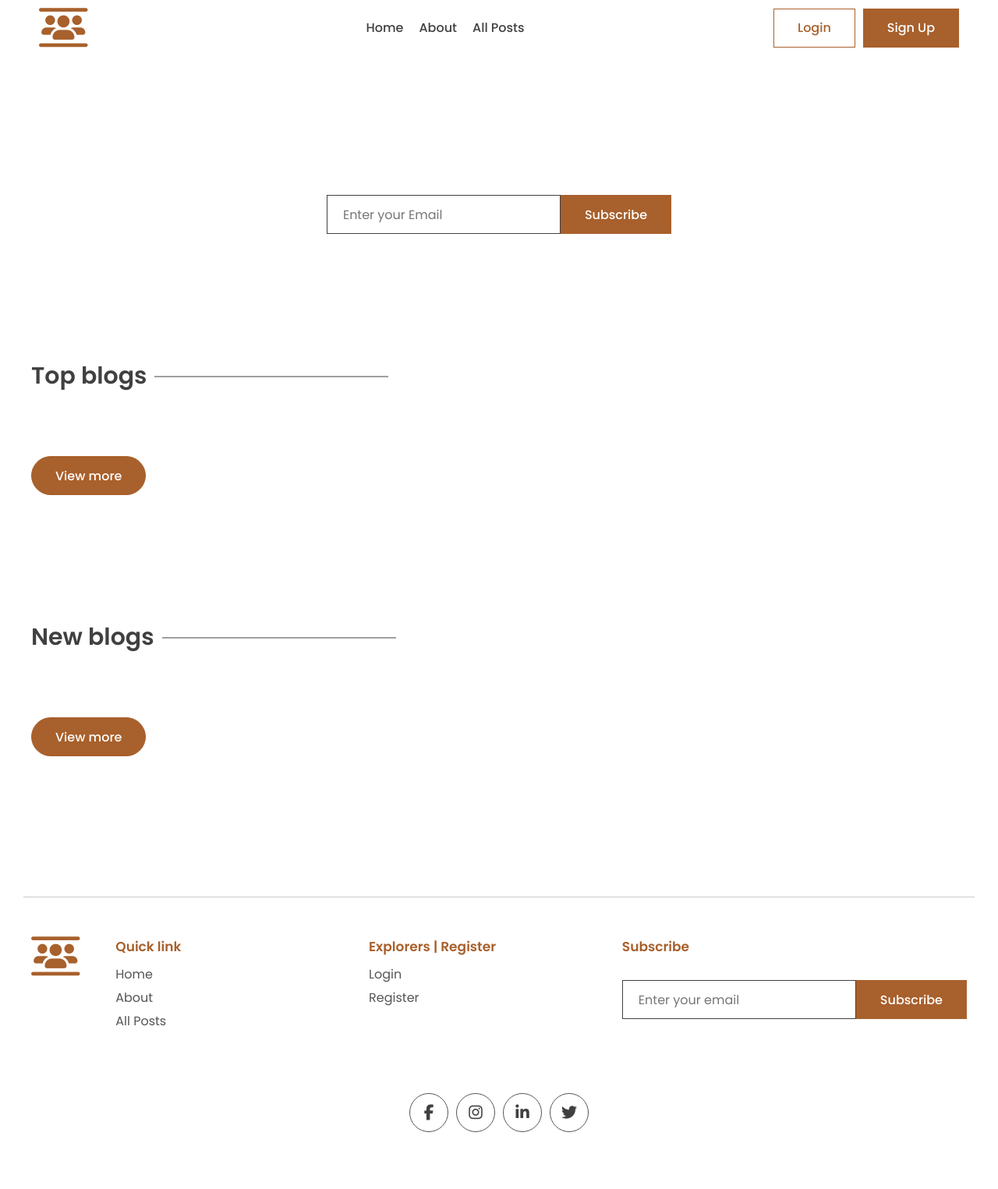
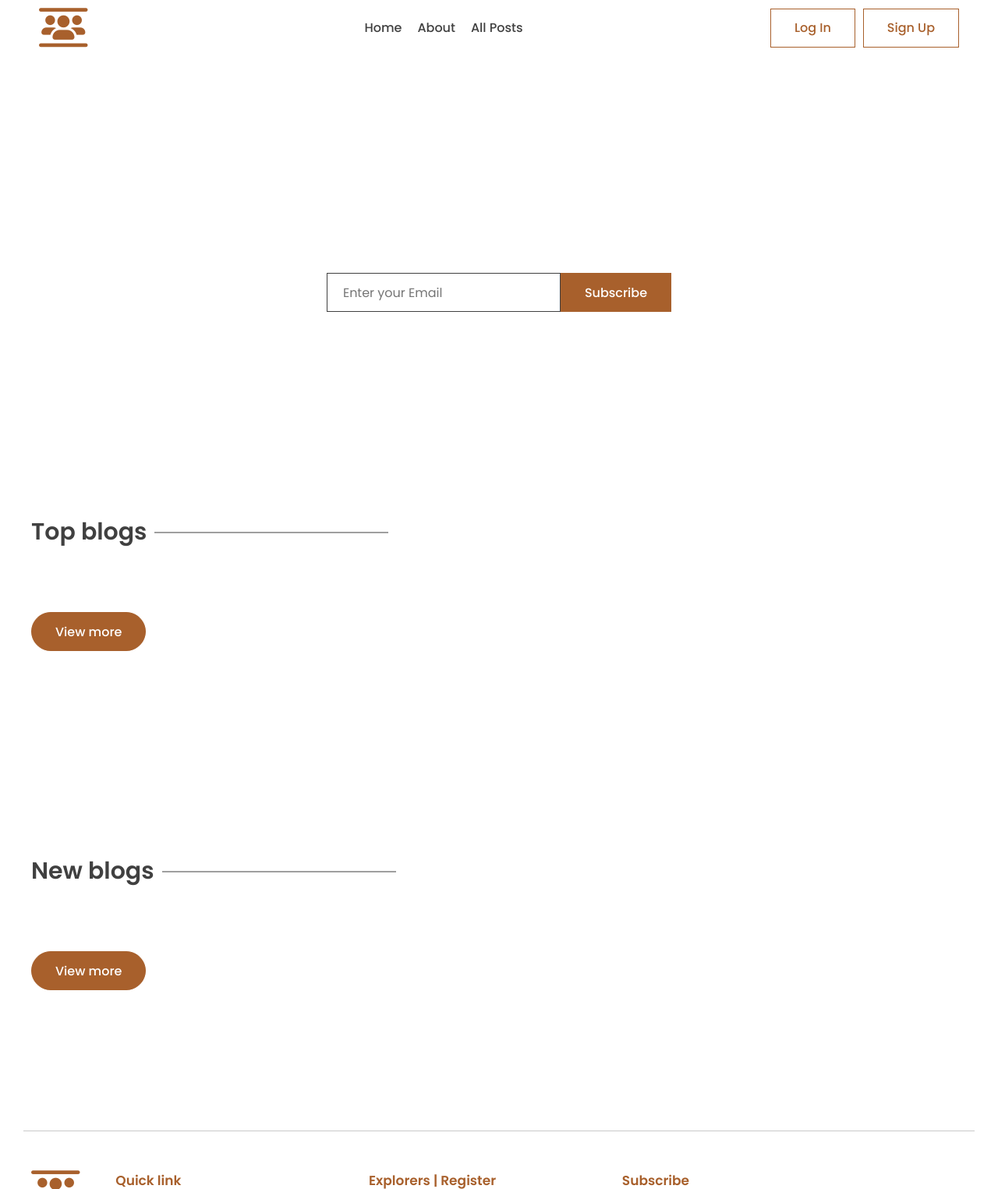
Before and after one commit to Al3xandruF/explorers_project-4_fullstack, a Django app: page / in a window 1280 px wide. Shown: the top 1525 px of the page at 78% size. Before the commit the page ends 1452 px from the top, so only its background shows below. Run offline with Django 4.2, Linux system fonts and the light colour scheme; data that the repository does not hold is empty; some libraries are stand-ins or nearby versions.

Commit message:
Update html files

```diff
--- a/blogapp/templates/app/all_bookmarked_posts.html
+++ b/blogapp/templates/app/all_bookmarked_posts.html
@@ -3,7 +3,6 @@
 {% endblock title %}
 
 {% block content %}
-      <main>
   <div class="container">
     <div class="page-top">
       <div class="top flex">
@@ -28,5 +27,4 @@
       </div>
     </div>
   </section>
-      </main>
 {% endblock %}
--- a/blogapp/templates/app/all_liked_posts.html
+++ b/blogapp/templates/app/all_liked_posts.html
@@ -1,7 +1,7 @@
 {% extends 'base.html' %}
 {% block title %}explorers | All Liked Posts{{profile.user.first_name}}{% endblock title %}
+
 {% block content %}
-<main>
   <div class="container">
     <div class="page-top">
       <div class="top flex">
@@ -15,7 +15,6 @@
       </div>
     </div>
   </div>
-</main>
 <section class="sp">
   <div class="container">
     <div class="blog-tags">
--- a/blogapp/templates/app/all_posts.html
+++ b/blogapp/templates/app/all_posts.html
@@ -2,7 +2,6 @@
 {% block title %}explorers | All Posts{{profile.user.first_name}}{% endblock title %}
 
 {% block content %}
-<main>
   <div class="container">
     <div class="page-top">
       <div class="top flex">
@@ -16,7 +15,6 @@
       </div>
     </div>
   </div>
-</main>
 <section class="sp">
   <div class="container">
     <div class="blog-tags">
--- a/blogapp/templates/app/index.html
+++ b/blogapp/templates/app/index.html
@@ -2,7 +2,6 @@
 {% block title %}explorers | welcome{% endblock title%}
 
 {% block content %}
-<body>
   <main class="sp">
     <div class="container">
       <div>
@@ -135,5 +134,4 @@
       </div>
     </div>
   </section>
-</body>
 {% endblock content %}
--- a/blogapp/templates/app/post.html
+++ b/blogapp/templates/app/post.html
@@ -3,7 +3,6 @@
 {% load static %}
 
 {% block content %}
-<body>
   <div class="container">
     <div class="layout">
       <!-- left layout -->
@@ -240,6 +239,4 @@
       <!-- left layout end -->
     </div>
   </div>
-</body>
-
 {% endblock content %}
--- a/explorers/settings.py
+++ b/explorers/settings.py
@@ -42,7 +42,7 @@ SECRET_KEY = os.environ.get('SECRET_KEY')
 DEBUG = False
 
 ALLOWED_HOSTS = ['explorers-4th-project-fs-17cd58235910.herokuapp.com', 'localhost']  # noqa
-# ALLOWED_HOSTS = ['8000-al3xandruf-explorerspro-puc895b1k7q.ws-eu107.gitpod.io']
+ALLOWED_HOSTS = ['8000-al3xandruf-explorerspro-puc895b1k7q.ws-eu107.gitpod.io']
 
 CSRF_TRUSTED_ORIGINS = ['https://8000-al3xandruf-explorerspro-puc895b1k7q.ws-eu107.gitpod.io']  # noqa
 
--- a/static/css/style.css
+++ b/static/css/style.css
@@ -37,6 +37,7 @@ img {
   max-width: 1220px;
   margin: auto;
   padding: 0 10px;
+  padding-top: 100px;
 }
 
 .container-fluid {
--- a/templates/base.html
+++ b/templates/base.html
@@ -37,16 +37,10 @@
       </div>
       <div class="action-btn">
         {% if user.is_authenticated %}
-        <a href="{% url 'logout' %}"
-          ><button class="btn btn-secondary">Logout</button>
-        </a>
+        <a href="{% url 'logout' %}" class="btn btn-secondary">Log Out</a>
         {% else %}
-        <a href="{% url 'login' %}"
-          ><button class="btn btn-secondary">Login</button>
-        </a>
-        <a href="{% url "register" %}">
-          <button class="btn btn-primary">Sign Up</button></a
-        >
+        <a href="{% url 'login' %}" class="btn btn-secondary">Log In</a>
+        <a href="{% url "register" %}" class="btn btn-secondary">Sign Up</a>
         <i class="uil uil-align-center-alt menu" onclick="menu()"></i>
         {% endif %}
       </div>
```
Lines whose indentation alone changed are shown as unchanged.
